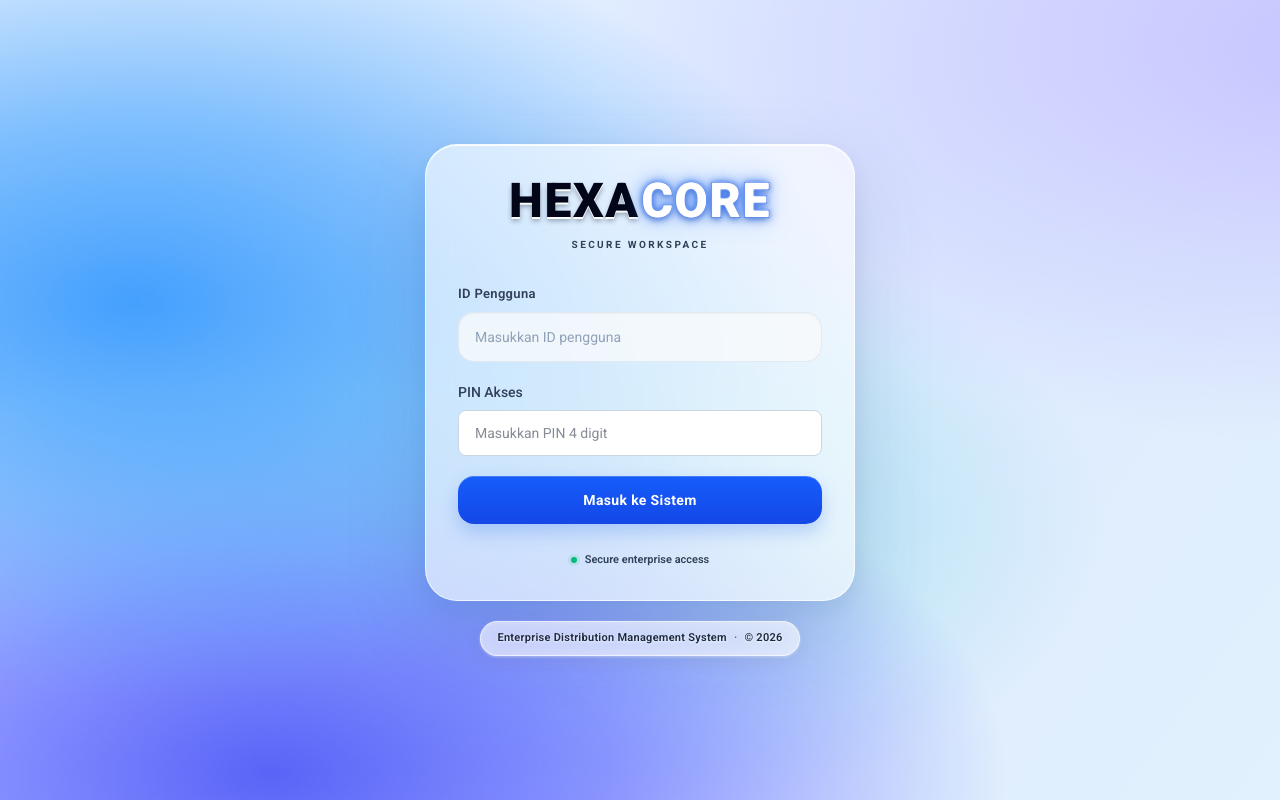
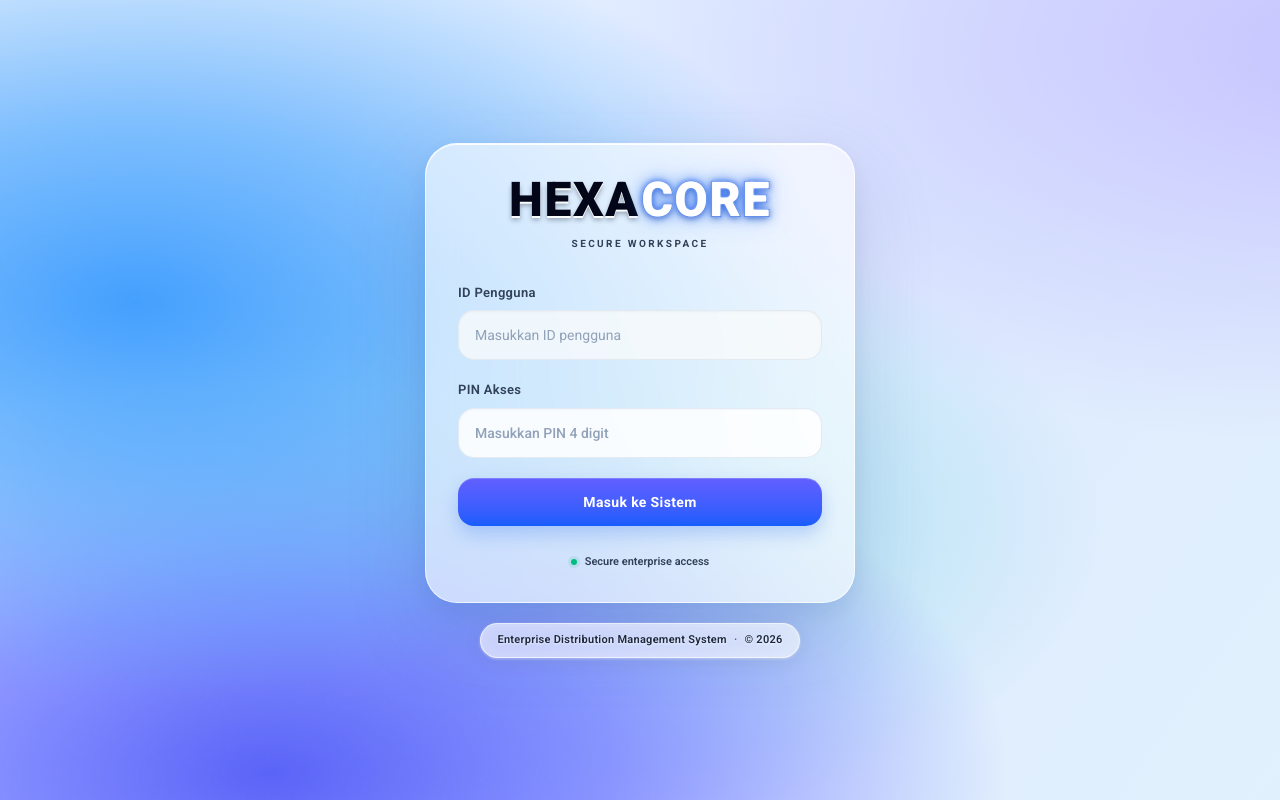
Before and after one commit to dawudsw0491-cell/erp-distribution, a Next.js app: page /login in a window 1280 px wide. Built offline with nearby package versions, Linux system fonts and the light colour scheme.

Commit message:
ui(login): apply semibold typography and indigo control accents

```diff
--- a/app/login/login-form.tsx
+++ b/app/login/login-form.tsx
@@ -53,12 +53,12 @@ export default function LoginForm() {
           value={identifier}
           onChange={(event) => setIdentifier(event.target.value)}
           placeholder="Masukkan ID pengguna"
-          className="w-full rounded-2xl border border-slate-200/90 bg-slate-50/80 px-4 py-3.5 text-sm text-slate-900 shadow-[inset_0_1px_2px_rgba(15,23,42,0.035)] outline-none transition placeholder:text-slate-400 focus:border-blue-400 focus:bg-white focus:ring-4 focus:ring-blue-100/80"
+          className="w-full rounded-2xl border border-slate-200/90 bg-slate-50/80 px-4 py-3.5 text-sm text-slate-900 shadow-[inset_0_1px_2px_rgba(15,23,42,0.035)] outline-none transition placeholder:text-slate-400 focus:border-indigo-400 focus:bg-white focus:ring-4 focus:ring-indigo-100/80"
         />
       </div>
 
       <div>
-        <label htmlFor="pin" className="mb-2 block text-sm font-medium text-slate-700">
+        <label htmlFor="pin" className="mb-2 block text-[13px] font-semibold tracking-wide text-slate-700">
           PIN Akses
         </label>
         <input
@@ -72,7 +72,7 @@ export default function LoginForm() {
           value={pin}
           onChange={(event) => setPin(event.target.value.replace(/\D/g, "").slice(0, 4))}
           placeholder="Masukkan PIN 4 digit"
-          className="w-full rounded-lg border border-slate-300 bg-white px-4 py-3 text-sm text-slate-900 outline-none focus:border-blue-500 focus:ring-2 focus:ring-blue-100"
+          className="w-full rounded-2xl border border-slate-200/90 bg-white/85 px-4 py-3.5 text-sm font-medium text-slate-800 shadow-[inset_0_1px_2px_rgba(30,64,175,0.035)] outline-none transition placeholder:text-slate-400 focus:border-indigo-400 focus:bg-white focus:ring-4 focus:ring-indigo-100/80"
         />
       </div>
 
@@ -85,7 +85,7 @@ export default function LoginForm() {
       <button
         type="submit"
         disabled={isLoading}
-        className="w-full rounded-2xl bg-gradient-to-b from-blue-600 to-blue-700 px-4 py-3.5 text-sm font-bold tracking-wide text-white shadow-[0_8px_18px_rgba(37,99,235,0.25),inset_0_1px_0_rgba(255,255,255,0.2)] transition duration-200 hover:-translate-y-0.5 hover:from-blue-500 hover:to-blue-700 hover:shadow-[0_12px_24px_rgba(37,99,235,0.3)] active:translate-y-0 active:scale-[0.99] disabled:cursor-not-allowed disabled:opacity-60"
+        className="w-full rounded-2xl bg-gradient-to-b from-indigo-500 to-blue-600 px-4 py-3.5 text-sm font-bold tracking-wide text-white shadow-[0_8px_18px_rgba(37,99,235,0.25),inset_0_1px_0_rgba(255,255,255,0.2)] transition duration-200 hover:-translate-y-0.5 hover:from-indigo-500 hover:to-blue-600 hover:shadow-[0_12px_24px_rgba(37,99,235,0.3)] active:translate-y-0 active:scale-[0.99] disabled:cursor-not-allowed disabled:opacity-60"
       >
         {isLoading ? "Memverifikasi..." : "Masuk ke Sistem"}
       </button>
```
